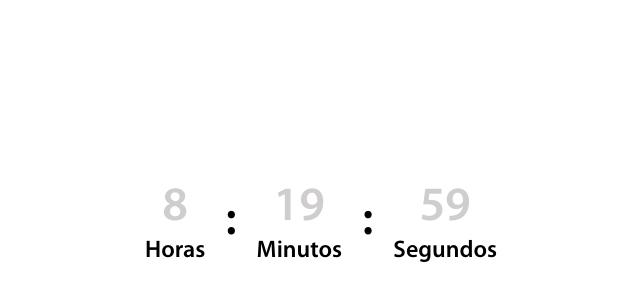
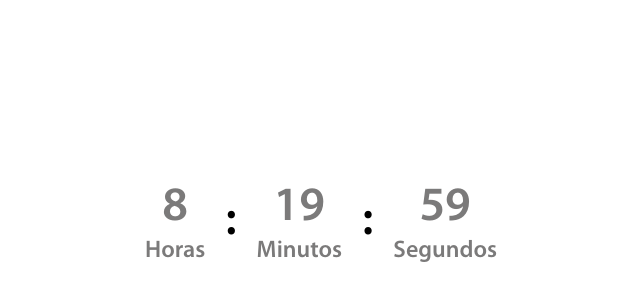
Before and after one commit to TI-ALAC/re_contador, a plain HTML site: page index.html in a window 1280 px wide. Shown: the part 178-478 px from the top of the page, without its empty margins (319-959 px from the left). Drawn offline with Linux system fonts and the light colour scheme.

Commit message:
first commit2

```diff
--- a/index.html
+++ b/index.html
@@ -35,21 +35,22 @@
         .countdown div span {
             display: block;
             font-size: 24px;
+            color: #7b7a7a;
         }
         .countdown div #hours{
             display: block;
             font-size: 48px;
-            color: #cfcdcd;
+            color: #7b7a7a;
         }
         .countdown div #minutes{
             display: block;
             font-size: 48px;
-            color: #cfcdcd;
+            color: #7b7a7a;
         }
         .countdown div #seconds{
             display: block;
             font-size: 48px;
-            color: #cfcdcd;
+            color: #7b7a7a;
         }
         .separator {
             font-size: 48px;
```
